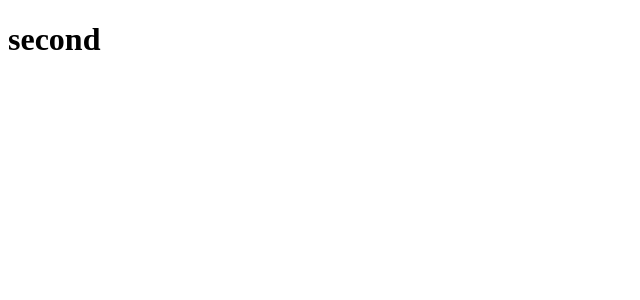
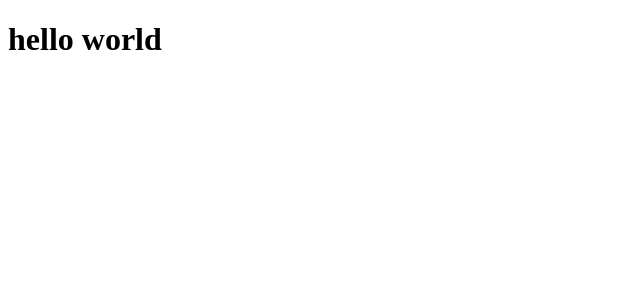
Before and after one commit to mohamedatiah/Blog-Website, an Angular app: page / in a window 1280 px wide. Shown: the top 300 px of the page, without its empty margins (0-640 px from the left). Built offline with nearby package versions, Linux system fonts and the light colour scheme.

Commit message:
Update app.component.html

```diff
--- a/src/app/app.component.html
+++ b/src/app/app.component.html
@@ -1 +1 @@
-<h1>second</h1>
+<h1>hello world</h1>
```
